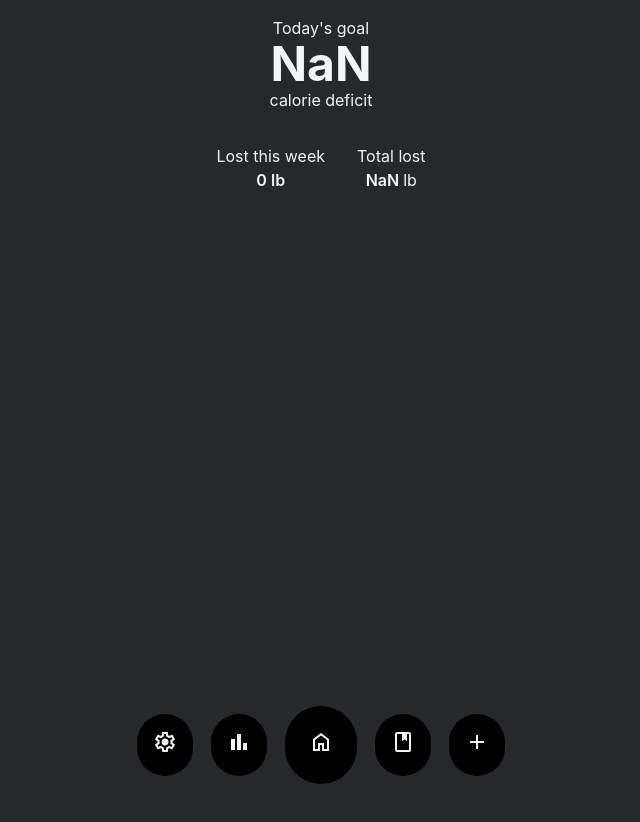
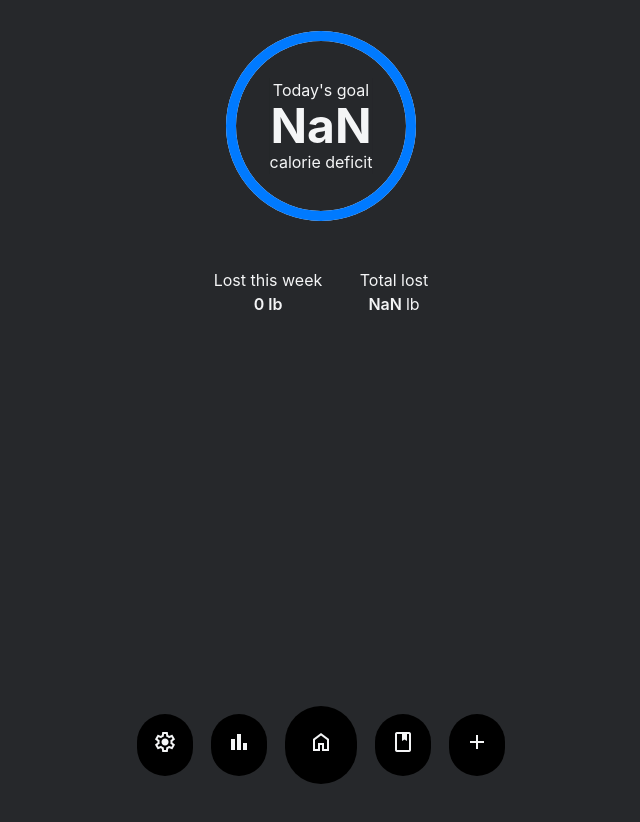
Before and after one commit to abigailhartnett/way-in, a React (Create React App) app: page / in a window 1280 px wide. Shown: the top 822 px of the page, without its empty margins (319-959 px from the left). Built offline with nearby package versions, Linux system fonts and the light colour scheme; no server answers; the database is empty.

Commit message:
fix journal layout, add progress circle

```diff
--- /dev/null
+++ b/src/components/progressChart.js
@@ -0,0 +1,15 @@
+import React from "react";
+import ProgressCircle from "./progressCircle";
+
+const ProgressChart = ({ progress, children }) => {
+	return (
+		<div className="relative">
+			<ProgressCircle progress={progress} />
+			<div className="absolute top-1/2 left-1/2 transform -translate-x-1/2 -translate-y-1/2">
+				{children}
+			</div>
+		</div>
+	);
+};
+
+export default ProgressChart;
--- /dev/null
+++ b/src/components/progressCircle.js
@@ -0,0 +1,39 @@
+import React from "react";
+
+const ProgressCircle = ({ progress }) => {
+	const radius = 110;
+	const strokeWidth = 10;
+	const normalizedRadius = radius - strokeWidth * 2;
+	const circumference = normalizedRadius * 2 * Math.PI;
+	const strokeDashoffset = circumference - (progress / 100) * circumference;
+
+	return /*#__PURE__*/ React.createElement(
+		"svg",
+		{
+			height: radius * 2,
+			width: radius * 2,
+		},
+		/*#__PURE__*/ React.createElement("circle", {
+			stroke: "#f1f1f1",
+			fill: "transparent",
+			strokeWidth: strokeWidth,
+			r: normalizedRadius,
+			cx: radius,
+			cy: radius,
+		}),
+		/*#__PURE__*/ React.createElement("circle", {
+			stroke: "#007aff",
+			fill: "transparent",
+			strokeWidth: strokeWidth,
+			strokeDasharray: circumference + " " + circumference,
+			style: {
+				strokeDashoffset,
+			},
+			r: normalizedRadius,
+			cx: radius,
+			cy: radius,
+		})
+	);
+};
+
+export default ProgressCircle;
--- /dev/null
+++ b/src/hooks/useGoalCalculations.js
@@ -0,0 +1,31 @@
+import React from "react";
+
+export const useFindMostRecentWeight = (journalEntries) => {
+	const mostRecentJournalEntries = journalEntries
+		.filter((entry) => entry.dateLogged)
+		.sort((a, b) => new Date(b.dateLogged) - new Date(a.dateLogged))
+		.slice(0, 7);
+
+	return mostRecentJournalEntries;
+};
+
+export const useFindBMI = (currentUser, weight) => {
+	// Enter projected weight for BMI safety check
+	// Enter most recent weight for current BMI calculation
+	// Enter starting weight for starting BMI calculation
+
+	const height = currentUser?.feet * 12 + currentUser?.inches;
+	const bmi = (weight / (height * height)) * 703;
+	return bmi;
+};
+
+export const useCalcNextGoal = (currentUser, weightToLose) => {
+	// weightToLose (user will input--suggested at 5 and restricted to max 5)
+	// use projectedBMI to trigger warnings if too low
+
+	const startingWeight = useFindMostRecentWeight({ journalEntries }); // change to 7-day average?
+	const projectedWeight = startingWeight - weightToLose;
+	const projectedBMI = useFindBMI(currentUser, projectedWeight); // trigger warning if too low
+
+	return { projectedBMI, projectedWeight };
+};
--- a/src/pages/home.js
+++ b/src/pages/home.js
@@ -1,6 +1,7 @@
 import React, { useState, useEffect, useMemo } from "react";
 import { useWindowSize } from "../hooks/useWindowSize";
 import Menu from "../components/Menu";
+import ProgressChart from "../components/progressChart";
 
 function Home({ journalEntries, currentUser }) {
 	const [isLoading, setIsLoading] = useState(true);
@@ -39,8 +40,6 @@ function Home({ journalEntries, currentUser }) {
 
 		getThisWeek();
 	}, [currentDay]);
-
-	//
 
 	useEffect(() => {
 		const getThisWeeksEntries = () => {
@@ -144,6 +143,18 @@ function Home({ journalEntries, currentUser }) {
 		offTargetBy / daysToCatchUp + idealDailyDeficit
 	);
 
+	// Value for progress circle: how close you are to your 5lb goal
+	const totalLost = startingWeight - averageWeightRounded;
+	const lbToLose = 5;
+
+	const progress = Math.round((totalLost / lbToLose) * 100);
+
+	console.log({
+		startingWeight: startingWeight,
+		goalWeight: goalWeight,
+		progress: progress,
+	});
+
 	if (isLoading) {
 		return <div>Loading...</div>;
 	}
@@ -154,11 +165,15 @@ function Home({ journalEntries, currentUser }) {
 			style={{ height: `${windowSize.height}px` }}
 		>
 			<div>
-				<div className="text-center">
-					<p>Today's goal</p>
-					<h1 className="text-5xl font-bold">{dailyProgressToCatchUpByDate}</h1>
-					<p>calorie deficit</p>
-				</div>
+				<ProgressChart progress={progress}>
+					<div className="text-center">
+						<p>Today's goal</p>
+						<h1 className="text-5xl font-bold">
+							{dailyProgressToCatchUpByDate}
+						</h1>
+						<p>calorie deficit</p>
+					</div>
+				</ProgressChart>
 				<div className="flex mt-8 gap-8">
 					<div className="text-center">
 						<p>Lost this week</p>
--- a/src/pages/journal.js
+++ b/src/pages/journal.js
@@ -82,8 +82,9 @@ function Data({ journalEntries, setJournalEntries, currentUser }) {
 				<form
 					onSubmit={(e) => handleSubmit(e, entry.id)}
 					key={entry.id}
-					className="flex w-full justify-between items-center border-b border-t-0 border-r-0 border-l-0 solid border-black py-2 gap-2"
+					className="flex justify-between items-center border-b border-t-0 border-r-0 border-l-0 solid border-black py-2 gap-2"
 				>
+					<div className="w-full flex justify-center gap-8">
 						<input
 							label="Date logged"
 							type="date"
@@ -112,8 +113,9 @@ function Data({ journalEntries, setJournalEntries, currentUser }) {
 							onChange={(e) => setDeficitEntry(e.target.value)}
 							className="text-sm w-20"
 						/>
+					</div>
 					<button type="submit" className="text-sm">
-						Update
+						<span class="material-symbols-outlined">check</span>
 					</button>
 				</form>
 			) : (
@@ -136,16 +138,18 @@ function Data({ journalEntries, setJournalEntries, currentUser }) {
 
 	return (
 		<div
-			className="m-4 flex max-w-md flex-col items-center justify-between"
+			className="m-4 w-full flex max-w-lg flex-col items-center justify-between"
 			style={{ height: `${windowSize.height}px` }}
 		>
-			<h1 className="text-5xl font-bold mb-8">Journal</h1>
+			<div className="w-full">
+				<h1 className="text-5xl font-bold mb-8 text-center">Journal</h1>
 				<div className="flex justify-between w-full">
 					<div className="font-semibold">Date</div>
 					<div className="font-semibold">Weigh in</div>
 					<div className="font-semibold">Deficit</div>
 				</div>
 				<div className="w-full overflow-y-scroll">{loggedEntries()}</div>
+			</div>
 			<Menu />
 		</div>
 	);
```
Lines whose indentation alone changed are shown as unchanged.
